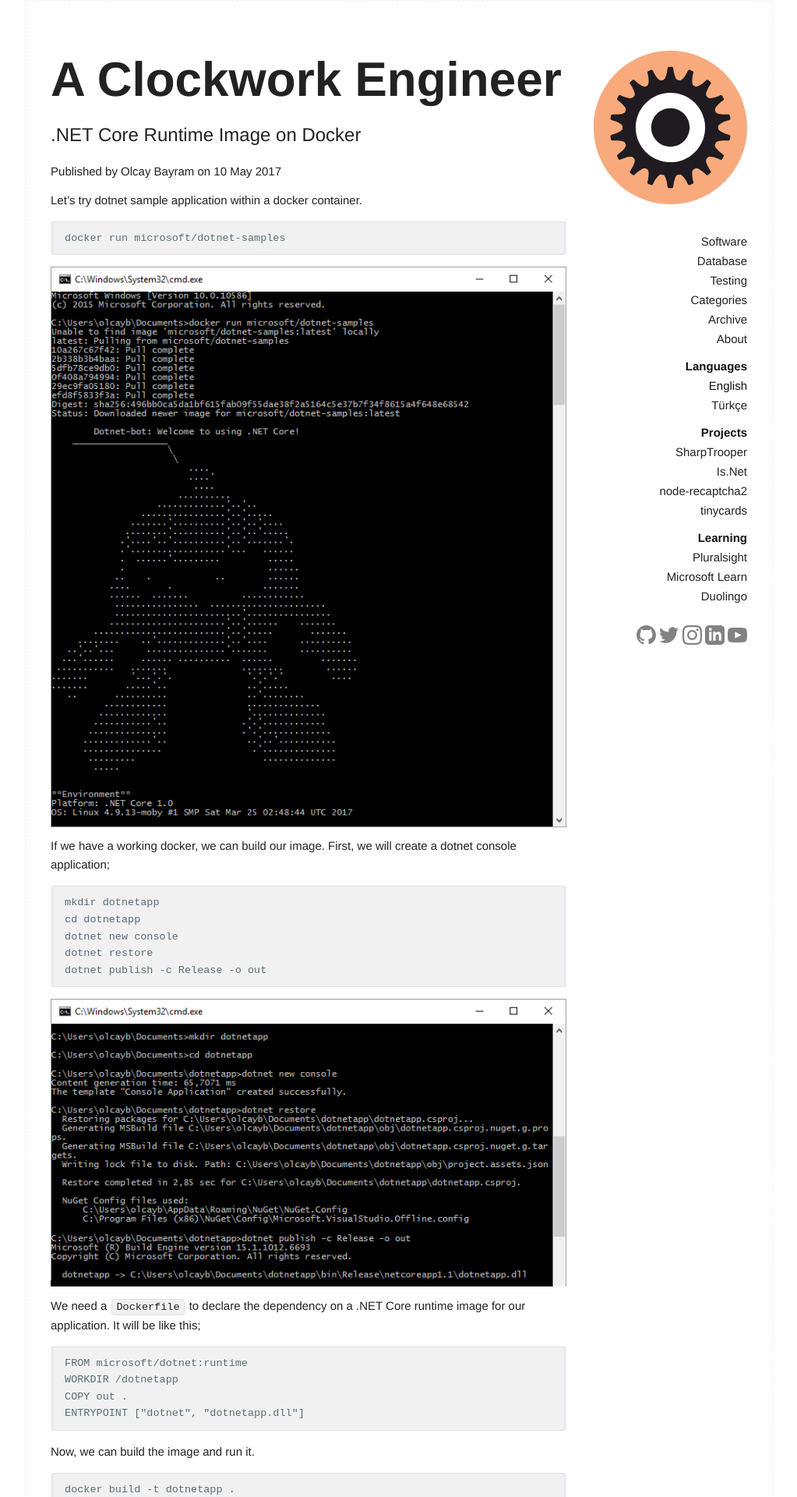
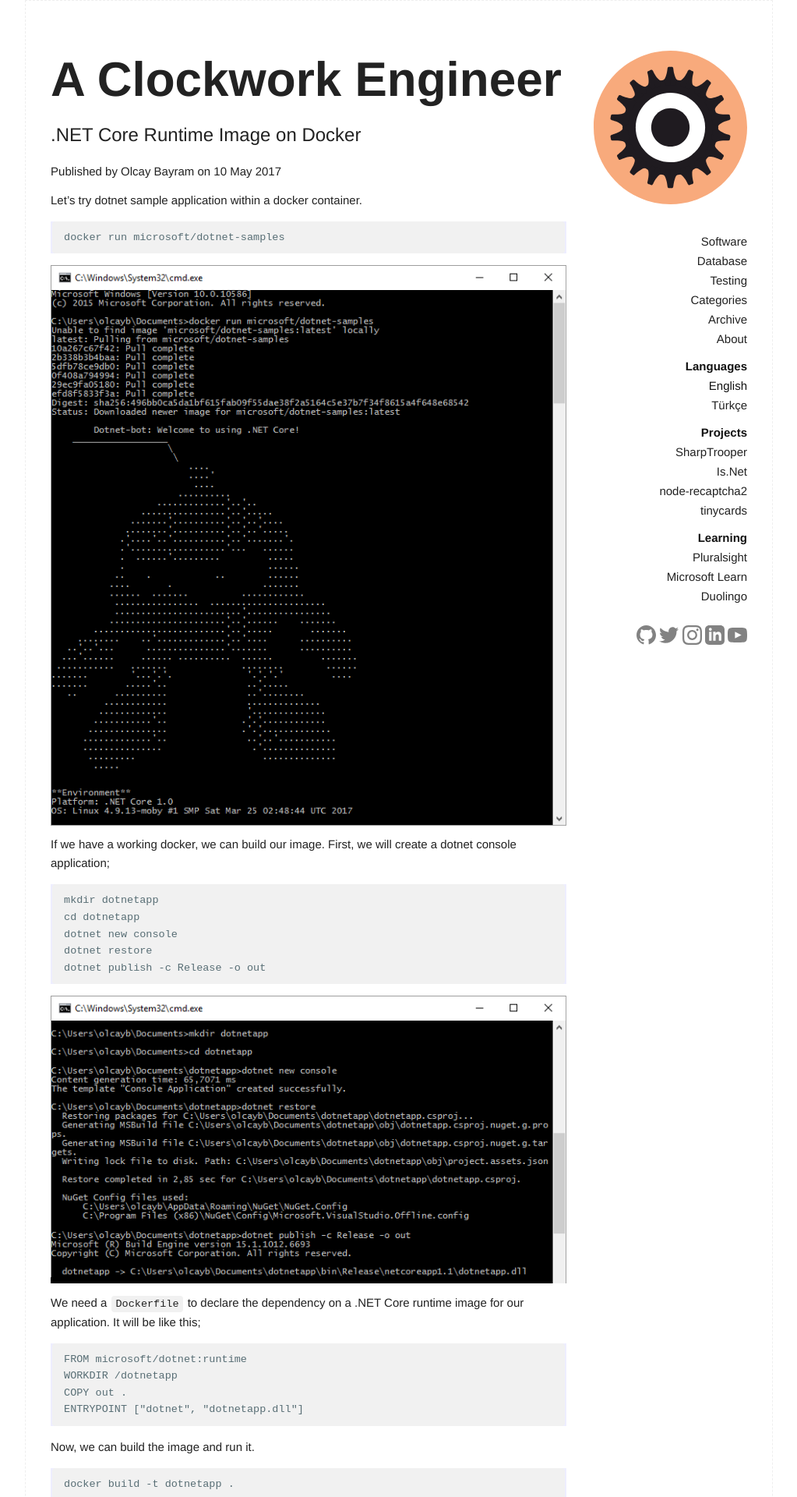
Before and after one commit to otomatikmuhendis/aclockworkengineer, a Jekyll site: the page built from _posts/2017-05-10--net-core-runtime-image-on-docker.md, in a window 1280 px wide. Shown: the top 1920 px of the page at 78% size, without its empty margins (128-1151 px from the left). Built offline with Jekyll 4.4.1, drawn with Linux system fonts in a browser that asks for light colours; comment, search, counter and statistics services are not loaded.

Commit message:
Update _base.scss

```diff
--- a/_sass/_base.scss
+++ b/_sass/_base.scss
@@ -335,12 +335,10 @@
 /* Code
 –––––––––––––––––––––––––––––––––––––––––––––––––– */
 code {
-  padding: .2rem .5rem;
+  padding: .3rem .5rem;
   margin: 0 .2rem;
   font-size: 90%;
-  white-space: nowrap;
   background: #F1F1F1;
-  border: 1px solid #E1E1E1;
   border-radius: 4px; }
 pre > code {
   display: block;
```
